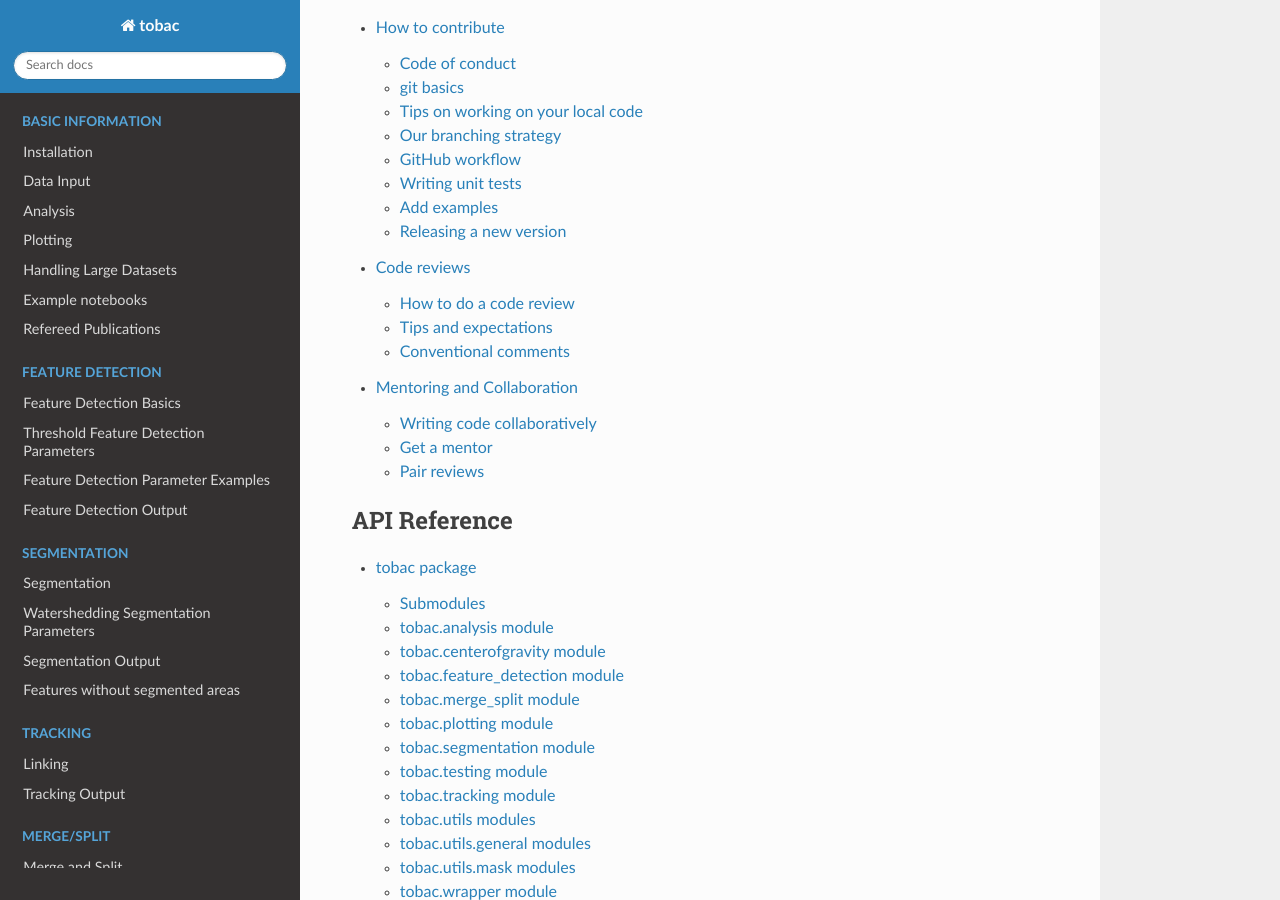
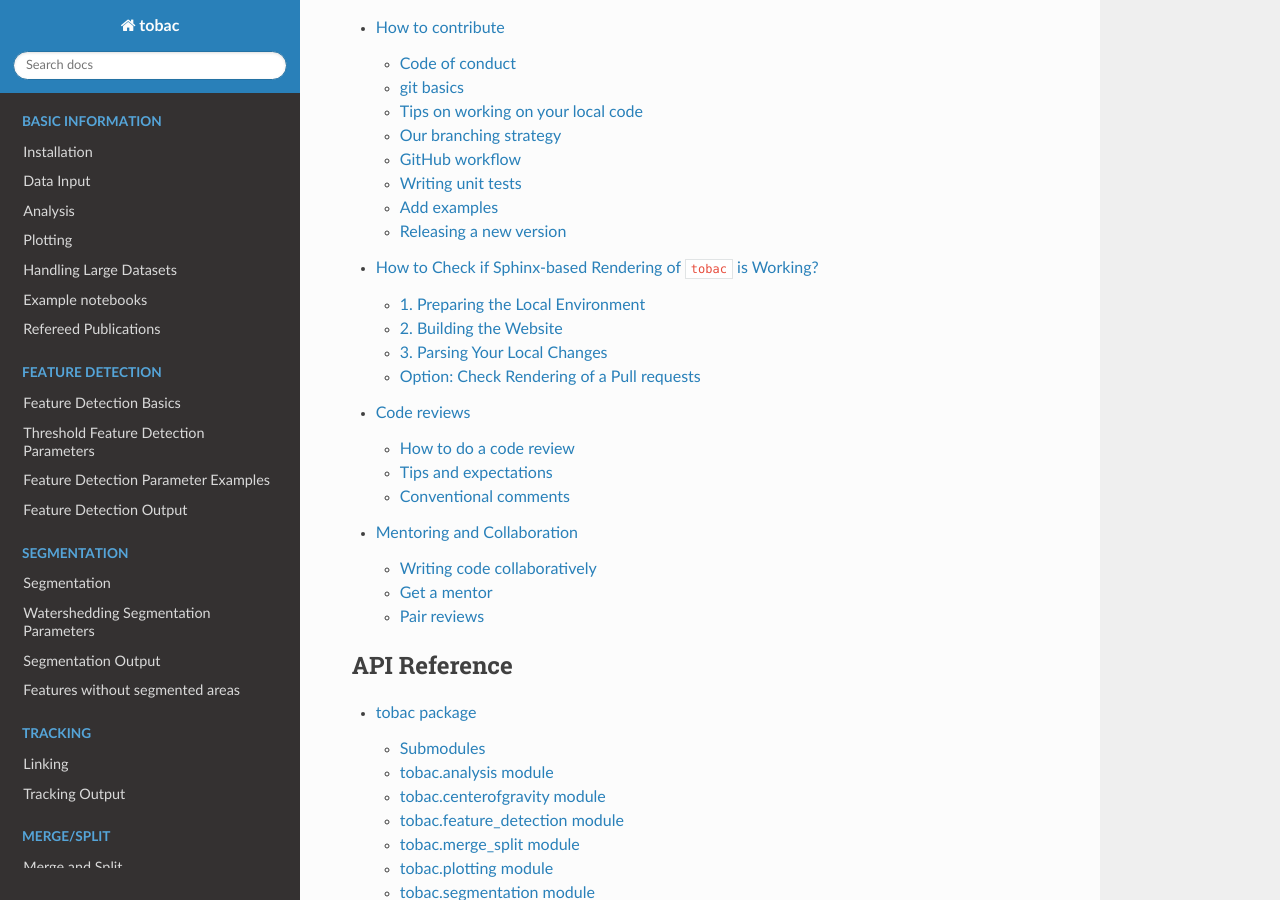
Before and after one commit to tobac-project/tobac, a Sphinx documentation site: the page built from doc/index.rst, in a window 1280 px wide and 900 px high, scrolled down 2355 px. Built offline with Sphinx 7.4.7 and the Read the Docs theme 2.0.0, drawn with Linux system fonts in a browser that asks for light colours; formulas are drawn with MathJax 3.

Commit message:
added page about sphinx rendering to index.rst

```diff
--- a/doc/index.rst
+++ b/doc/index.rst
@@ -66,6 +66,7 @@
 
    code_structure
    contributing
+   testing_sphinx-based_rendering
    code_reviews
    mentoring
 
```
